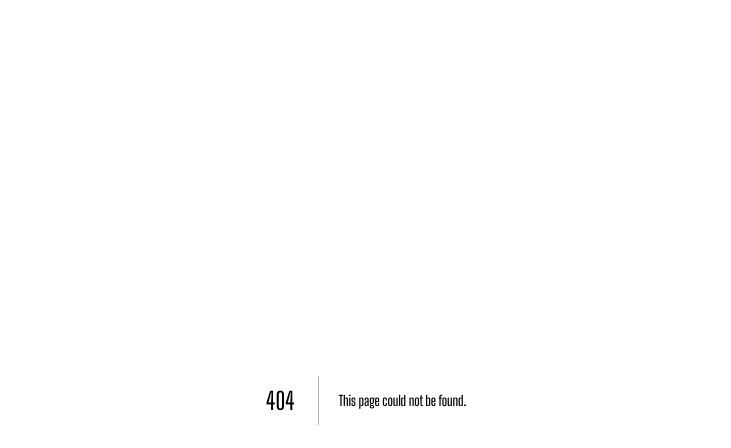
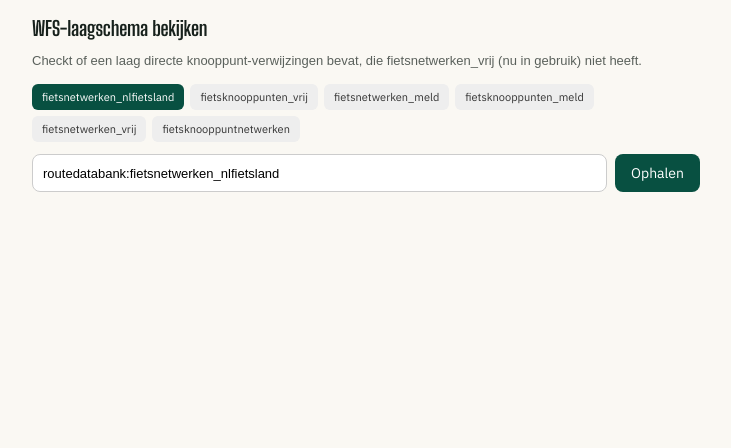
Before and after one commit to stuctech-eng/GoKnoop, a Next.js app: page /debug/wfs-schema in a window 1280 px wide. Before the commit this address had no page. Shown: the top 448 px of the page, without its empty margins (274-1005 px from the left). Built offline with nearby package versions, Linux system fonts and the light colour scheme.

Commit message:
goknoop wfs schema — v1.0.274 — 7 sep 2026, 20:10

```diff
--- /dev/null
+++ b/app/api/debug/wfs-schema/route.ts
@@ -0,0 +1,68 @@
+import { NextRequest, NextResponse } from "next/server";
+
+export const maxDuration = 20;
+export const dynamic = "force-dynamic";
+
+/**
+ * GET /api/debug/wfs-schema?typeName=routedatabank:fietsnetwerken_nlfietsland
+ *
+ * TOEGEVOEGD 7-9-2026, vervolg op /api/debug/wfs-layers: die liet ALLE 33
+ * beschikbare lagen zien, deze haalt het VELDSCHEMA op van één specifieke laag
+ * (DescribeFeatureType) -- om te checken of een tot nu toe ongebruikte
+ * variant (bv. fietsnetwerken_nlfietsland, fietsknooppunten_vrij) misschien
+ * wél directe knooppunt-verwijzingen (from_node/to_node-achtige velden)
+ * bevat, in tegenstelling tot de laag die GoKnoop nu gebruikt
+ * (fietsnetwerken_vrij, al bevestigd GEEN node-referenties te hebben).
+ * Puur lezend, zelfde al-bestaande WFS-credentials.
+ */
+export async function GET(req: NextRequest) {
+  const debugSecret = process.env.DEBUG_SECRET;
+  if (debugSecret) {
+    const key = req.nextUrl.searchParams.get("key");
+    if (key !== debugSecret) {
+      return NextResponse.json({ error: "Unauthorized" }, { status: 401 });
+    }
+  }
+
+  const typeName = req.nextUrl.searchParams.get("typeName");
+  if (!typeName) {
+    return NextResponse.json({ error: "typeName-parameter verplicht." }, { status: 400 });
+  }
+
+  const baseUrl = process.env.ROUTEDATABANK_URL;
+  const user = process.env.ROUTEDATABANK_USER;
+  const pass = process.env.ROUTEDATABANK_PASS;
+  if (!baseUrl || !user || !pass) {
+    return NextResponse.json(
+      { error: "Ontbrekende environment variables: ROUTEDATABANK_URL, ROUTEDATABANK_USER en/of ROUTEDATABANK_PASS." },
+      { status: 500 }
+    );
+  }
+
+  try {
+    const params = new URLSearchParams({ service: "WFS", version: "2.0.0", request: "DescribeFeatureType", typeName });
+    const authHeader = "Basic " + Buffer.from(`${user}:${pass}`).toString("base64");
+
+    const res = await fetch(`${baseUrl}?${params.toString()}`, {
+      headers: { Authorization: authHeader, "User-Agent": "GoKnoop/1.0 (+https://go-knoop.vercel.app; QGIS-compatible WFS client)" },
+      cache: "no-store",
+    });
+    if (!res.ok) {
+      return NextResponse.json({ error: `DescribeFeatureType gaf status ${res.status}` }, { status: 502 });
+    }
+    const xml = await res.text();
+
+    // Elk <xsd:element name="..." type="..."/> is een veld.
+    const fieldMatches = [...xml.matchAll(/<xsd:element[^>]*name="([^"]+)"[^>]*type="([^"]+)"[^>]*\/?>/g)].map((m) => ({
+      name: m[1],
+      type: m[2],
+    }));
+
+    return NextResponse.json({ typeName, fieldCount: fieldMatches.length, fields: fieldMatches });
+  } catch (err) {
+    return NextResponse.json(
+      { error: "DescribeFeatureType-aanvraag mislukt.", details: err instanceof Error ? err.message : String(err) },
+      { status: 502 }
+    );
+  }
+}
--- a/app/debug/page.tsx
+++ b/app/debug/page.tsx
@@ -27,6 +27,7 @@ const CATEGORIES: DebugCategory[] = [
   {
     title: "Netwerkgat-onderzoek",
     links: [
+      { href: "/debug/wfs-schema", label: "WFS-laagschema bekijken", description: "Checkt of een onbekende laag (bv. fietsnetwerken_nlfietsland) directe knooppunt-verwijzingen heeft." },
       { href: "/debug/wfs-layers", label: "Routedatabank — alle WFS-lagen", description: "Welke lagen biedt de bron in totaal aan, gebruiken we wel de beste?" },
       { href: "/debug/rijrichting-impact", label: "Rijrichting — impactanalyse", description: "8-vragen-analyse: wat verandert er (analytisch, niets gewijzigd) als rijrichting=2 wordt uitgesloten?" },
       { href: "/debug/region-audit", label: "Regio-audit", description: "Match% en edge-verdeling per gebied vergelijken." },
--- /dev/null
+++ b/app/debug/wfs-schema/page.tsx
@@ -0,0 +1,88 @@
+"use client";
+
+import { useState } from "react";
+
+const SUGGESTED_LAYERS = [
+  "routedatabank:fietsnetwerken_nlfietsland",
+  "routedatabank:fietsknooppunten_vrij",
+  "routedatabank:fietsnetwerken_meld",
+  "routedatabank:fietsknooppunten_meld",
+  "routedatabank:fietsnetwerken_vrij",
+  "routedatabank:fietsknooppuntnetwerken",
+];
+
+export default function WfsSchemaPage() {
+  const [typeName, setTypeName] = useState(SUGGESTED_LAYERS[0]);
+  const [status, setStatus] = useState<"idle" | "bezig" | "klaar" | "fout">("idle");
+  const [error, setError] = useState<string | null>(null);
+  const [fields, setFields] = useState<{ name: string; type: string }[]>([]);
+
+  async function run(name?: string) {
+    const target = name ?? typeName;
+    setTypeName(target);
+    setStatus("bezig");
+    setError(null);
+    try {
+      const key = window.localStorage.getItem("goknoop_debug_secret") || "";
+      const params = new URLSearchParams({ typeName: target });
+      if (key) params.set("key", key);
+      const res = await fetch(`/api/debug/wfs-schema?${params.toString()}`, { cache: "no-store" });
+      const json = await res.json();
+      if (!res.ok) {
+        setError(json.details ?? json.error ?? "Onbekende fout.");
+        setStatus("fout");
+        return;
+      }
+      setFields(json.fields ?? []);
+      setStatus("klaar");
+    } catch (err) {
+      setError(err instanceof Error ? err.message : String(err));
+      setStatus("fout");
+    }
+  }
+
+  const nodeRefLikely = fields.some((f) =>
+    /^(from|to|van|naar|begin|eind|start|jn_?1|jn_?2|knp|node)/i.test(f.name)
+  );
+
+  return (
+    <div style={{ padding: 16, fontFamily: "sans-serif", maxWidth: 700, margin: "0 auto" }}>
+      <h1 style={{ fontSize: 20, marginBottom: 8 }}>WFS-laagschema bekijken</h1>
+      <p style={{ fontSize: 13, opacity: 0.7, marginBottom: 16 }}>Checkt of een laag directe knooppunt-verwijzingen bevat, die fietsnetwerken_vrij (nu in gebruik) niet heeft.</p>
+
+      <div style={{ display: "flex", flexWrap: "wrap", gap: 6, marginBottom: 12 }}>
+        {SUGGESTED_LAYERS.map((l) => (
+          <button
+            key={l}
+            onClick={() => run(l)}
+            style={{ padding: "6px 10px", fontSize: 11, background: typeName === l ? "#085041" : "#eee", color: typeName === l ? "white" : "#333", border: "none", borderRadius: 6 }}
+          >
+            {l.replace("routedatabank:", "")}
+          </button>
+        ))}
+      </div>
+
+      <div style={{ display: "flex", gap: 8, marginBottom: 16 }}>
+        <input value={typeName} onChange={(e) => setTypeName(e.target.value)} style={{ flex: 1, padding: 10, fontSize: 13, border: "1px solid #ccc", borderRadius: 8 }} />
+        <button onClick={() => run()} disabled={status === "bezig"} style={{ padding: "10px 16px", fontSize: 14, background: "#085041", color: "white", border: "none", borderRadius: 8 }}>
+          {status === "bezig" ? "..." : "Ophalen"}
+        </button>
+      </div>
+
+      {status === "fout" && <p style={{ color: "red" }}>⚠️ {error}</p>}
+
+      {status === "klaar" && (
+        <>
+          <div style={{ marginBottom: 12, padding: 10, borderRadius: 8, background: nodeRefLikely ? "#e8f5e9" : "#fee", fontSize: 13 }}>
+            {nodeRefLikely ? "✅ Deze laag heeft velden die op knooppunt-verwijzingen lijken." : "❌ Geen velden gevonden die op knooppunt-verwijzingen lijken."}
+          </div>
+          {fields.map((f, i) => (
+            <div key={i} style={{ padding: "6px 10px", marginBottom: 4, background: "#f5f5f0", borderRadius: 6, fontSize: 12, fontFamily: "monospace" }}>
+              {f.name} <span style={{ opacity: 0.6 }}>({f.type})</span>
+            </div>
+          ))}
+        </>
+      )}
+    </div>
+  );
+}
```
